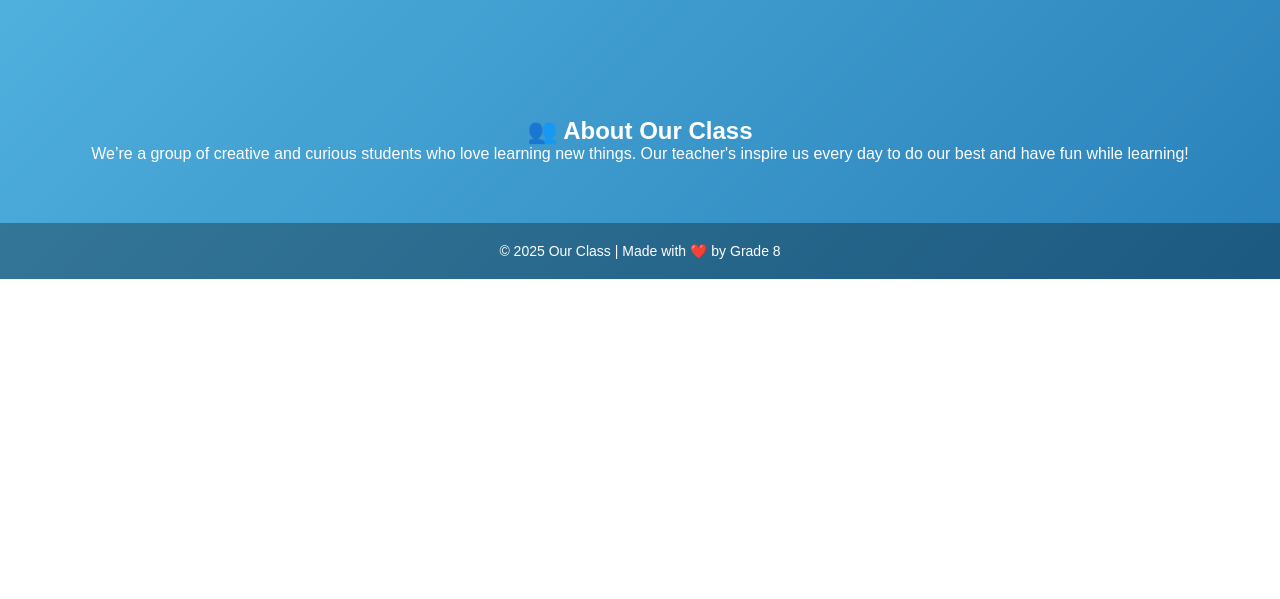
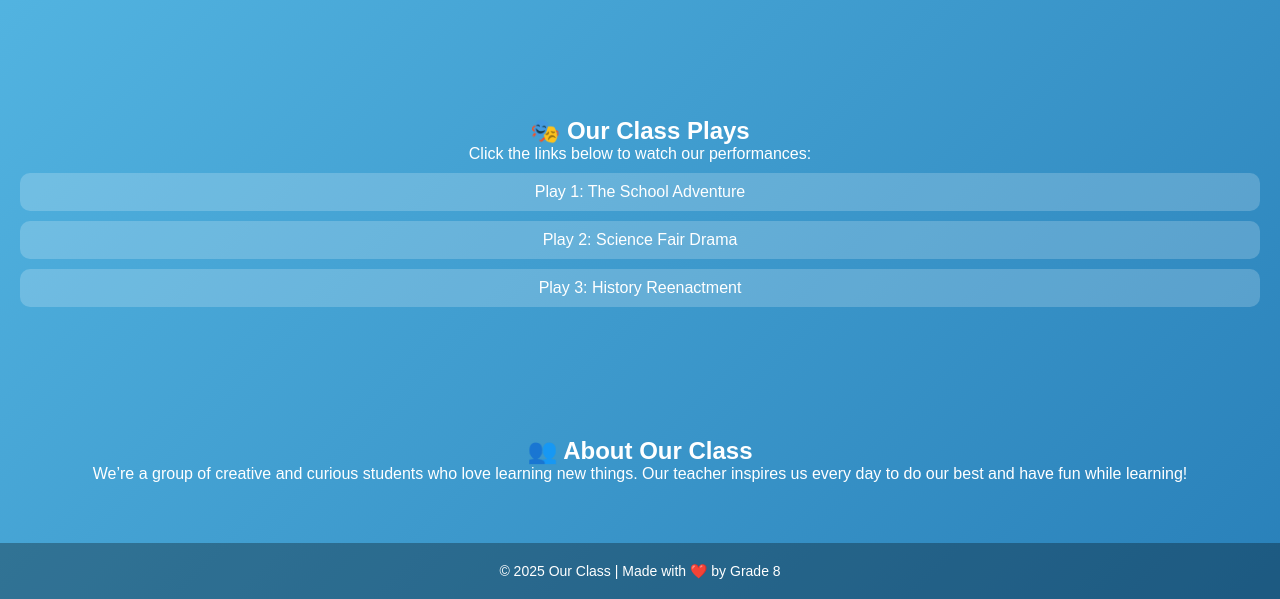
Before and after one commit to Zouheir0/Grade-8, a plain HTML site: page index.html in a window 1280 px wide. Shown: the part 1233-1832 px from the top of the page. Before the commit the page ends 1512 px from the top, so only its background shows below. Drawn offline with Linux system fonts and the light colour scheme.

Commit message:
Update index.html

```diff
--- a/index.html
+++ b/index.html
@@ -80,6 +80,22 @@
       border-radius: 15px;
     }
 
+    a.play-link {
+      display: block;
+      margin: 10px 0;
+      padding: 10px;
+      background: rgba(255,255,255,0.2);
+      border-radius: 10px;
+      color: white;
+      text-decoration: none;
+      transition: 0.3s;
+    }
+
+    a.play-link:hover {
+      background: rgba(255,255,255,0.35);
+      color: #ffcc70;
+    }
+
     footer {
       background: rgba(0,0,0,0.3);
       text-align: center;
@@ -90,18 +106,19 @@
 </head>
 <body>
   <header>
-    <h1>🏫 Our Class</h1>
+    <h1>🏫 Our Amazing Class</h1>
     <nav>
       <a href="#home">Home</a>
       <a href="#homework">Homework</a>
       <a href="#gallery">Gallery</a>
+      <a href="#plays">Plays</a>
       <a href="#about">About</a>
     </nav>
   </header>
 
   <section id="home">
     <h2>Welcome to Our Class Website!</h2>
-    <p>Here you’ll find our latest homework, photos, and class updates.</p>
+    <p>Here you’ll find our latest homework, photos, plays, and class updates.</p>
   </section>
 
   <section id="homework">
@@ -117,7 +134,7 @@
       <div class="card"><h3>Robotics</h3><p>Homework.</p></div>
       <div class="card"><h3>عربي</h3><p>Homework.</p></div>
       <div class="card"><h3>History</h3><p>Homework.</p></div>
-      <div class="card"><h3>Civisme</h3><p>Homeworks.</p></div>
+      <div class="card"><h3>Civisme</h3><p>Homework.</p></div>
       <div class="card"><h3>Geography</h3><p>Homework.</p></div>
     </div>
   </section>
@@ -131,9 +148,17 @@
     </div>
   </section>
 
+  <section id="plays">
+    <h2>🎭 Our Class Plays</h2>
+    <p>Click the links below to watch our performances:</p>
+    <a href="https://www.youtube.com/watch?v=example1" target="_blank" class="play-link">Play 1: The School Adventure</a>
+    <a href="https://www.youtube.com/watch?v=example2" target="_blank" class="play-link">Play 2: Science Fair Drama</a>
+    <a href="https://www.youtube.com/watch?v=example3" target="_blank" class="play-link">Play 3: History Reenactment</a>
+  </section>
+
   <section id="about">
     <h2>👥 About Our Class</h2>
-    <p>We’re a group of creative and curious students who love learning new things. Our teacher's inspire us every day to do our best and have fun while learning!</p>
+    <p>We’re a group of creative and curious students who love learning new things. Our teacher inspires us every day to do our best and have fun while learning!</p>
   </section>
 
   <footer>
```
